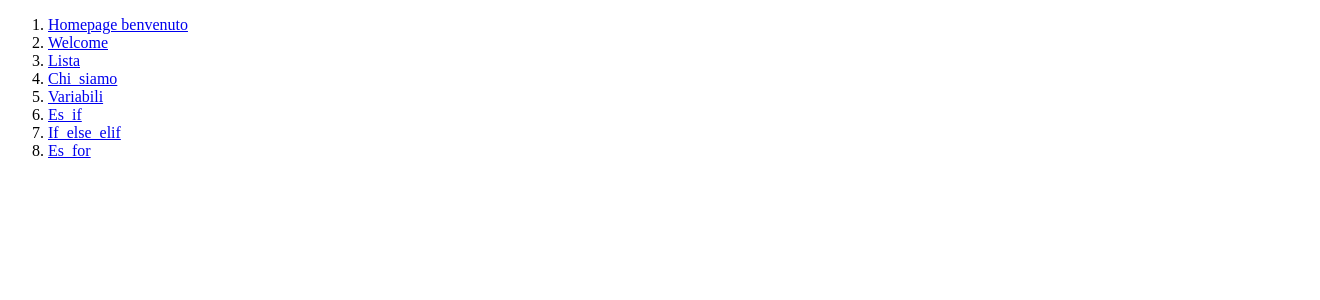
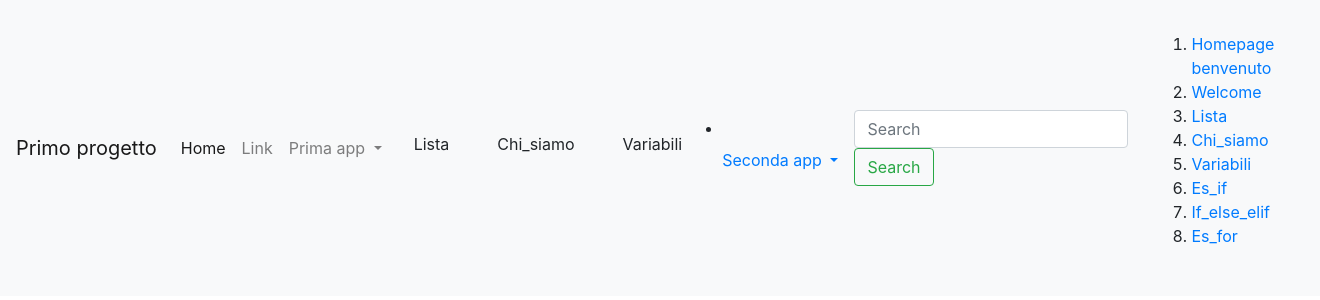
Before and after one commit to mattecolo/django-Colombo-Matteo, a Django app: page / in a window 1320 px wide. Shown: the top 300 px of the page. Run offline with Django 3.2, Linux system fonts and the light colour scheme.

Commit message:
Livello10

```diff
--- a/prima_app/templates/index.html
+++ b/prima_app/templates/index.html
@@ -1,12 +1,8 @@
-<!DOCTYPE html>
-<html lang="en">
-<head>
-    <meta charset="UTF-8">
-    <meta http-equiv="X-UA-Compatible" content="IE=edge">
-    <meta name="viewport" content="width=device-width, initial-scale=1.0">
-    <title>Index</title>
-</head>
-<body>
+{% extends "base.html"%}
+
+{% block title %} {{block.super}} | Index {% endblock title %}
+
+{% block content %}
     <ol>
         <li><a href="{% url 'prima_app:homepage'%}">Homepage benvenuto</a></li>
         <li><a href="{% url 'prima_app:welcome'%}">Welcome</a></li>
@@ -17,5 +13,4 @@
         <li><a href="{% url 'seconda_app:if_else_elif'%}">If_else_elif</a></li>
         <li><a href="{% url 'seconda_app:es_for'%}">Es_for</a></li>
     </ol>
-</body>
-</html>
+{% endblock content %}
--- a/primo_progetto/settings.py
+++ b/primo_progetto/settings.py
@@ -26,7 +26,7 @@ SECRET_KEY = 'django-insecure-7bb-gt&dp%7wk6oj2zoy!$par*m*72_ms8@_q!$!suc=u-syxr
 # SECURITY WARNING: don't run with debug turned on in production!
 DEBUG = True
 
-ALLOWED_HOSTS = []
+ALLOWED_HOSTS = ["colombomatteo.eu.pythonanywhere.com"]
 
 
 # Application definition
@@ -56,7 +56,7 @@ ROOT_URLCONF = 'primo_progetto.urls'
 TEMPLATES = [
     {
         'BACKEND': 'django.template.backends.django.DjangoTemplates',
-        'DIRS': [os.path.join(BASE_DIR, 'prima_app/templates'),os.path.join(BASE_DIR, 'seconda_app/templates')],
+        'DIRS': [os.path.join(BASE_DIR, 'prima_app/templates'),os.path.join(BASE_DIR, 'seconda_app/templates'),os.path.join(BASE_DIR, 'primo_progetto/templates')],
         'APP_DIRS': True,
         'OPTIONS': {
             'context_processors': [
--- /dev/null
+++ b/templates/base.html
@@ -0,0 +1,64 @@
+<!doctype html>
+{% load static %}
+<html lang="en">
+  <head>
+    <!-- Required meta tags -->
+    <meta charset="utf-8">
+    <meta name="viewport" content="width=device-width, initial-scale=1, shrink-to-fit=no">
+
+    <!-- Bootstrap CSS -->
+    <link rel="stylesheet" href="https://cdn.jsdelivr.net/npm/bootstrap@4.5.3/dist/css/bootstrap.min.css" integrity="sha384-TX8t27EcRE3e/ihU7zmQxVncDAy5uIKz4rEkgIXeMed4M0jlfIDPvg6uqKI2xXr2" crossorigin="anonymous">
+
+    <title>{% block title %} {% endblock title %}</title>
+    <script src="https://code.jquery.com/jquery-3.5.1.slim.min.js" integrity="sha384-DfXdz2htPH0lsSSs5nCTpuj/zy4C+OGpamoFVy38MVBnE+IbbVYUew+OrCXaRkfj" crossorigin="anonymous"></script>
+    <script src="https://cdn.jsdelivr.net/npm/bootstrap@4.5.3/dist/js/bootstrap.bundle.min.js" integrity="sha384-ho+j7jyWK8fNQe+A12Hb8AhRq26LrZ/JpcUGGOn+Y7RsweNrtN/tE3MoK7ZeZDyx" crossorigin="anonymous"></script>
+  </head>
+  <body>
+    <nav class="navbar navbar-expand-lg navbar-light bg-light">
+        <a class="navbar-brand" href="#">Primo progetto</a>
+        <button class="navbar-toggler" type="button" data-toggle="collapse" data-target="#navbarSupportedContent" aria-controls="navbarSupportedContent" aria-expanded="false" aria-label="Toggle navigation">
+          <span class="navbar-toggler-icon"></span>
+        </button>
+
+        <div class="collapse navbar-collapse" id="navbarSupportedContent">
+          <ul class="navbar-nav mr-auto">
+            <li class="nav-item active">
+              <a class="nav-link" href="#">Home <span class="sr-only">(current)</span></a>
+            </li>
+            <li class="nav-item">
+              <a class="nav-link" href="#">Link</a>
+            </li>
+            <li class="nav-item dropdown">
+              <a class="nav-link dropdown-toggle" href="#" id="navbarDropdown" role="button" data-toggle="dropdown" aria-haspopup="true" aria-expanded="false">
+                Prima app
+              </a>
+              <div class="dropdown-menu" aria-labelledby="navbarDropdown">
+                <a class="dropdown-item" href="{% url 'prima_app:homepage'%}">Homepage benvenuto</a>
+                <a class="dropdown-item" href="{% url 'prima_app:welcome'%}">Welcome</a></li>
+                <a class="dropdown-item" href="{% url 'prima_app:lista'%}">Lista</a>
+                <a class="dropdown-item" href="{% url 'prima_app:chi_siamo'%}">Chi_siamo</a>
+                <a class="dropdown-item" href="{% url 'prima_app:variabili'%}">Variabili</a></li>
+              </div>
+            </li>
+            <li class="nav-item dropdown">
+               <a class="nav-link dropdown-toggle" href="#" id="navbarDropdown" role="button" data-toggle="dropdown" aria-haspopup="true" aria-expanded="false">
+                Seconda app
+               </a>
+               <div class="dropdown-menu" aria-labelledby="navbarDropdown">
+                <a class="dropdown-item" href="{% url 'seconda_app:es_if'%}">Es_if</a>
+                <a class="dropdown-item" href="{% url 'seconda_app:if_else_elif'%}">If_else_elif</a>
+                <a class="dropdown-item" href="{% url 'seconda_app:es_for'%}">Es_for</a>
+              </div>
+            </li>
+          </ul>
+
+          <form class="form-inline my-2 my-lg-0">
+            <input class="form-control mr-sm-2" type="search" placeholder="Search" aria-label="Search">
+            <button class="btn btn-outline-success my-2 my-sm-0" type="submit">Search</button>
+          </form>
+        </div>
+        <div class="container my-4">
+            {% block content %} {% endblock content %}
+        </div>
+  </body>
+</html>
```
Also changed, not shown: prima_app/templates/chi_siamo.html (+6 -11 lines), prima_app/templates/homepage.html (+6 -11 lines), prima_app/templates/lista.html (+6 -11 lines), prima_app/templates/variabili.html (+6 -11 lines), prima_app/templates/welcome.html (+6 -11 lines), seconda_app/templates/es_for.html (+6 -12 lines), seconda_app/templates/es_if.html (+6 -11 lines), seconda_app/templates/if_else_elif.html (+6 -11 lines).
